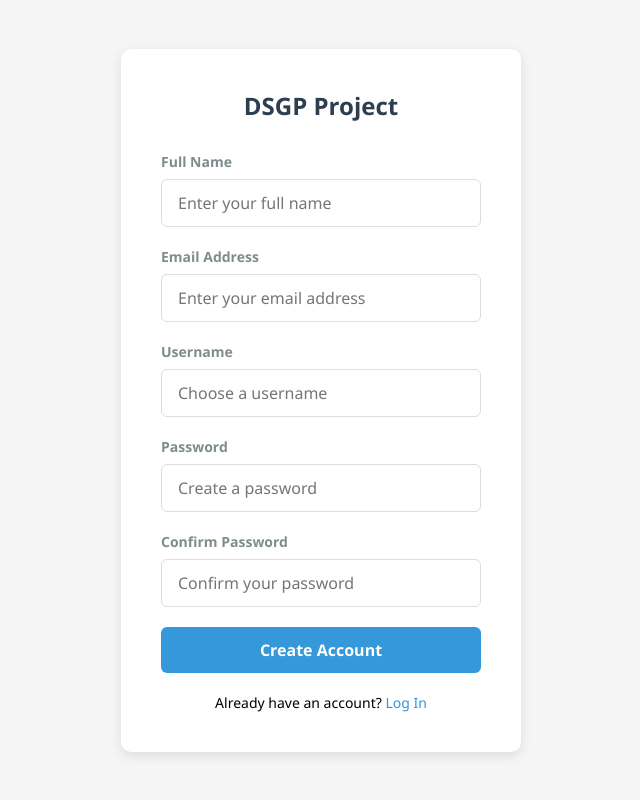
After one commit to ryyutku/DSGP, a Flask app: page /signup in a window 1280 px wide. The commit adds this page. Shown: the whole page, without its empty margins (319-959 px from the left). Run offline with Flask 3, Linux system fonts and the light colour scheme.

Commit message:
log in pages and sign up pages

```diff
--- a/webapp1/app.py
+++ b/webapp1/app.py
@@ -1,13 +1,18 @@
-from flask import Flask, request, jsonify, render_template, send_from_directory
+from flask import Flask, request, jsonify, render_template, send_from_directory, redirect, session, flash
 import numpy as np
 import pandas as pd
 import pickle
 from flask_cors import CORS
 import os
 from datetime import datetime
+from db import initialize_database, add_user, get_user, verify_user
 
 app = Flask(__name__, static_folder="static", template_folder="templates")
+app.secret_key = 'your_super_secret_key_here'  # For login sessions
+
 CORS(app)
+# Initialize database on startup
+initialize_database()
 
 # Ensure static and templates directories exist
 os.makedirs("static/images", exist_ok=True)
@@ -27,7 +32,15 @@ except Exception as e:
 
 @app.route('/')
 def index():
-    return render_template("emissions.html")
+    if 'username' not in session:
+        return redirect('/login')
+    return redirect('/emissions')  # Redirect to emissions page if logged in
+
+@app.route('/emissions')
+def emissions_page():
+    if 'username' not in session:
+        return redirect('/login')
+    return render_template("emissions.html", username=session['username'])  # Pass username to template
 
 @app.route('/static/<path:filename>')
 def serve_static(filename):
@@ -140,6 +153,65 @@ def predict_future(model, scaler, df, steps=12):
 
     return scaler.inverse_transform(np.array(predictions).reshape(-1, 1))
 
+
+@app.route('/signup', methods=['GET', 'POST'])
+def signup():
+    if request.method == 'POST':
+        username = request.form.get('username')
+        password = request.form.get('password')
+        confirm_password = request.form.get('confirm_password')
+        email = request.form.get('email')
+        fullname = request.form.get('fullname')
+
+        # Validate inputs
+        if not username or not password:
+            flash('Username and password are required', 'error')
+            return redirect('/signup')
+
+        if password != confirm_password:
+            flash('Passwords do not match', 'error')
+            return redirect('/signup')
+
+        if get_user(username):
+            flash('Username already exists', 'error')
+            return redirect('/signup')
+
+        # Add new user - PASS EMAIL AND FULLNAME HERE
+        if add_user(username, password, email, fullname):
+            session['username'] = username
+            flash('Account created successfully!', 'success')
+            return redirect('/emissions')
+        else:
+            flash('Error creating account', 'error')
+            return redirect('/signup')
+
+    return render_template("signup.html")
+
+@app.route('/login', methods=['GET', 'POST'])
+def login():
+    if request.method == 'POST':
+        username = request.form['username']
+        password = request.form['password']
+
+        if verify_user(username, password):
+            session['username'] = username
+            return redirect('/emissions')
+        else:
+            flash("Invalid username or password")
+            return redirect('/login')
+
+    return render_template("login.html")
+
+@app.route('/logout')
+def logout():
+    session.pop('username', None)
+    flash("Logged out successfully")
+    return redirect('/login')
+
+
+
+
+
 if __name__ == '__main__':
     # Check for required files
     if not os.path.exists("forecast_model2.pkl"):
--- /dev/null
+++ b/webapp1/templates/signup.html
@@ -0,0 +1,167 @@
+<!DOCTYPE html>
+<html lang="en">
+<head>
+    <meta charset="UTF-8">
+    <meta name="viewport" content="width=device-width, initial-scale=1.0">
+    <title>DSGP Project - Sign Up</title>
+    <style>
+        * {
+            margin: 0;
+            padding: 0;
+            box-sizing: border-box;
+            font-family: 'Segoe UI', Tahoma, Geneva, Verdana, sans-serif;
+        }
+
+        body {
+            background-color: #f5f5f5;
+            height: 100vh;
+            display: flex;
+            justify-content: center;
+            align-items: center;
+        }
+
+        .signup-container {
+            background-color: white;
+            border-radius: 10px;
+            box-shadow: 0 4px 12px rgba(0, 0, 0, 0.1);
+            width: 100%;
+            max-width: 400px;
+            padding: 40px;
+        }
+
+        .logo {
+            text-align: center;
+            margin-bottom: 30px;
+        }
+
+        .logo h1 {
+            color: #2c3e50;
+            font-size: 24px;
+            font-weight: 700;
+        }
+
+        .form-group {
+            margin-bottom: 20px;
+        }
+
+        .form-group label {
+            display: block;
+            margin-bottom: 8px;
+            font-size: 14px;
+            color: #7f8c8d;
+            font-weight: 600;
+        }
+
+        .form-group input {
+            width: 100%;
+            padding: 12px 16px;
+            border: 1px solid #ddd;
+            border-radius: 6px;
+            font-size: 16px;
+            transition: border-color 0.3s;
+        }
+
+        .form-group input:focus {
+            border-color: #3498db;
+            outline: none;
+        }
+
+        .error-message {
+            color: #e74c3c;
+            font-size: 14px;
+            margin-top: 5px;
+        }
+
+        .signup-btn {
+            width: 100%;
+            padding: 12px;
+            background-color: #3498db;
+            color: white;
+            border: none;
+            border-radius: 6px;
+            font-size: 16px;
+            font-weight: 600;
+            cursor: pointer;
+            transition: background-color 0.3s;
+        }
+
+        .signup-btn:hover {
+            background-color: #2980b9;
+        }
+
+        .links {
+            text-align: center;
+            margin-top: 20px;
+            font-size: 14px;
+        }
+
+        .links a {
+            color: #3498db;
+            text-decoration: none;
+        }
+
+        .links a:hover {
+            text-decoration: underline;
+        }
+
+        .success-message {
+            background-color: #2ecc71;
+            color: white;
+            padding: 10px;
+            border-radius: 6px;
+            margin-bottom: 20px;
+            text-align: center;
+        }
+    </style>
+</head>
+<body>
+    <div class="signup-container">
+        <div class="logo">
+            <h1>DSGP Project</h1>
+        </div>
+
+        {% with messages = get_flashed_messages(with_categories=true) %}
+            {% if messages %}
+                {% for category, message in messages %}
+                    <div class="{{ 'success-message' if category == 'success' else 'error-message' }}">
+                        {{ message }}
+                    </div>
+                {% endfor %}
+            {% endif %}
+        {% endwith %}
+
+        <form method="POST" action="/signup">
+            <div class="form-group">
+                <label for="fullname">Full Name</label>
+                <input type="text" id="fullname" name="fullname" placeholder="Enter your full name">
+            </div>
+
+            <div class="form-group">
+                <label for="email">Email Address</label>
+                <input type="email" id="email" name="email" placeholder="Enter your email address" required>
+            </div>
+
+            <div class="form-group">
+                <label for="username">Username</label>
+                <input type="text" id="username" name="username" placeholder="Choose a username" required>
+            </div>
+
+            <div class="form-group">
+                <label for="password">Password</label>
+                <input type="password" id="password" name="password" placeholder="Create a password" required>
+            </div>
+
+            <div class="form-group">
+                <label for="confirm_password">Confirm Password</label>
+                <input type="password" id="confirm_password" name="confirm_password" placeholder="Confirm your password" required>
+            </div>
+
+            <button type="submit" class="signup-btn">Create Account</button>
+
+            <div class="links">
+                <p>Already have an account? <a href="/login">Log In</a></p>
+            </div>
+        </form>
+    </div>
+</body>
+</html>
```
Also changed, not shown: webapp1/db.py (added, +87 -0 lines), webapp1/templates/emissions.html (+37 -1 lines), webapp1/templates/login.html (added, +80 -0 lines), webapp1/users.db (added).
